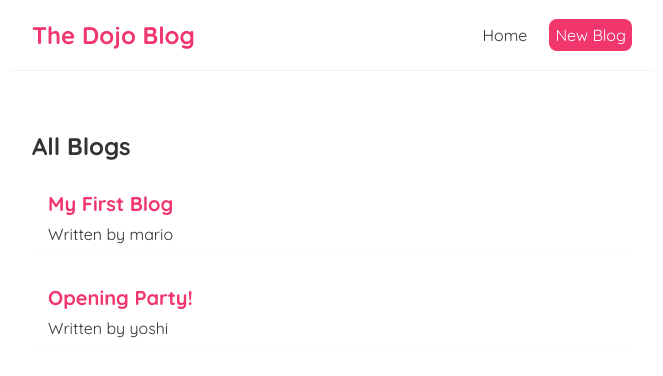
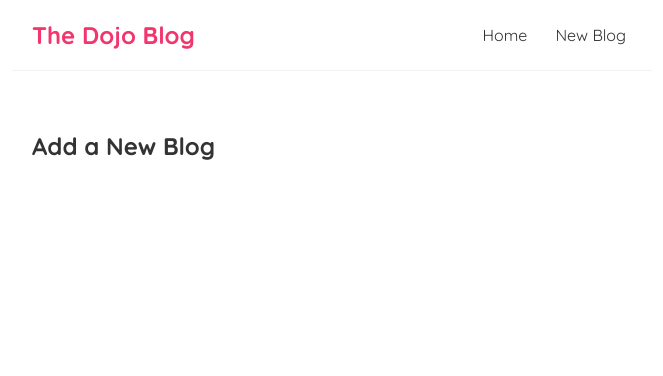
Before and after one commit to lei900/react-tutorial-blog, a React (Create React App) app: page /create in a window 1280 px wide. Shown: the top 376 px of the page, without its empty margins (308-971 px from the left). Built offline with nearby package versions, Linux system fonts and the light colour scheme; data requests are answered from the project's data file.

Commit message:
Add routes

```diff
--- a/package.json
+++ b/package.json
@@ -8,6 +8,7 @@
     "@testing-library/user-event": "^13.5.0",
     "react": "^18.2.0",
     "react-dom": "^18.2.0",
+    "react-router-dom": "^6.4.2",
     "react-scripts": "5.0.1",
     "web-vitals": "^2.1.4"
   },
--- a/src/App.js
+++ b/src/App.js
@@ -1,14 +1,23 @@
 import Navbar from "./Navbar";
 import Home from "./Home";
+import { BrowserRouter as Router, Route, Routes } from "react-router-dom";
+import Create from "./Create";
 
 function App() {
   return (
-    <div className="App">
-      <Navbar />
-      <div className="content">
-        <Home />
+    <Router>
+      <div className="App">
+        <Navbar />
+        <div className="content">
+          <Routes>
+            <Route path="/" element={<Home />} />
+          </Routes>
+          <Routes>
+            <Route path="/create" element={<Create />} />
+          </Routes>
+        </div>
       </div>
-    </div>
+    </Router>
   );
 }
 
--- /dev/null
+++ b/src/Create.js
@@ -0,0 +1,9 @@
+const Create = () => {
+  return (
+    <div className="create">
+      <h2>Add a New Blog</h2>
+    </div>
+  );
+};
+
+export default Create;
--- a/src/Navbar.js
+++ b/src/Navbar.js
@@ -1,19 +1,12 @@
+import { Link } from "react-router-dom";
+
 const Navbar = () => {
   return (
     <nav className="navbar">
       <h1>The Dojo Blog</h1>
       <div className="links">
-        <a href="/">Home</a>
-        <a
-          href="/create"
-          style={{
-            color: "white",
-            backgroundColor: "#f1356d",
-            borderRadius: "8px",
-          }}
-        >
-          New Blog
-        </a>
+        <Link to="/">Home</Link>
+        <Link to="/create">New Blog</Link>
       </div>
     </nav>
   );
--- a/src/useFetch.js
+++ b/src/useFetch.js
@@ -26,6 +26,7 @@ const useFetch = (url) => {
       });
   }, [url]);
 
+  // return objects
   return { data, isPending, error };
 };
 
```
Also changed, not shown: 1 other file (tests, documents, lock files or other folders).
